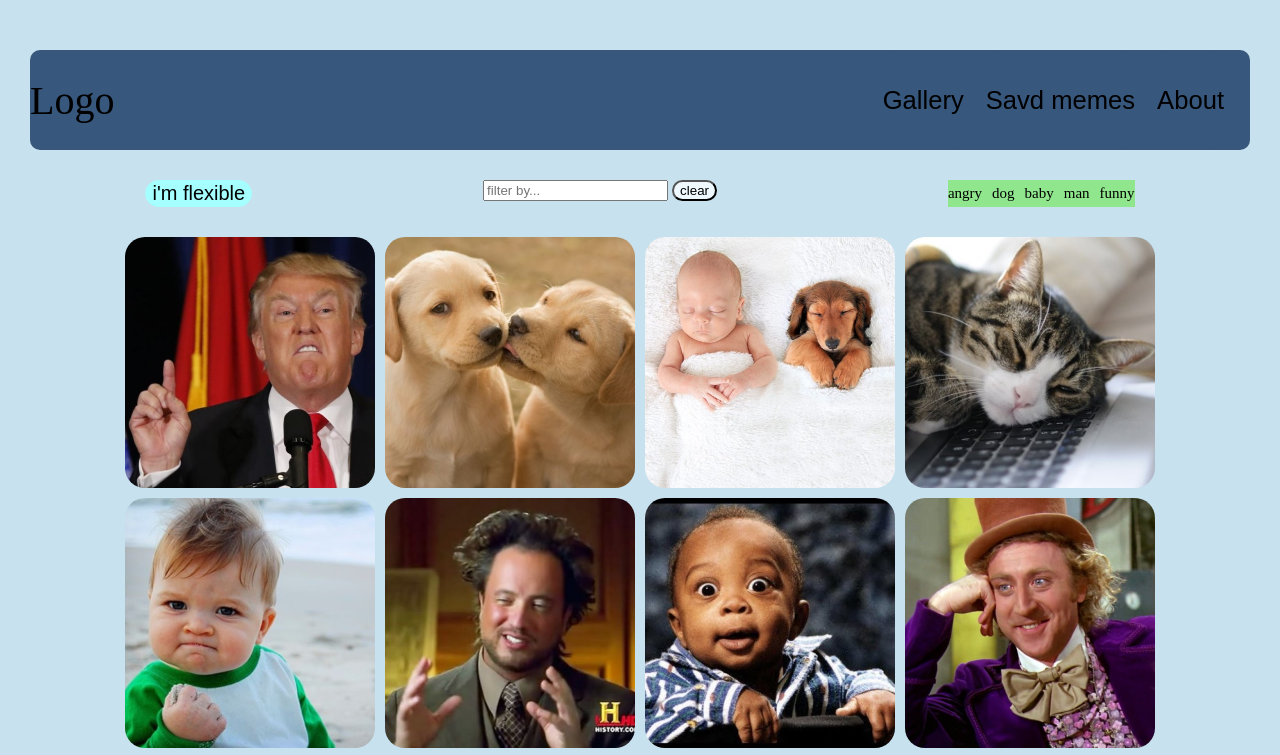
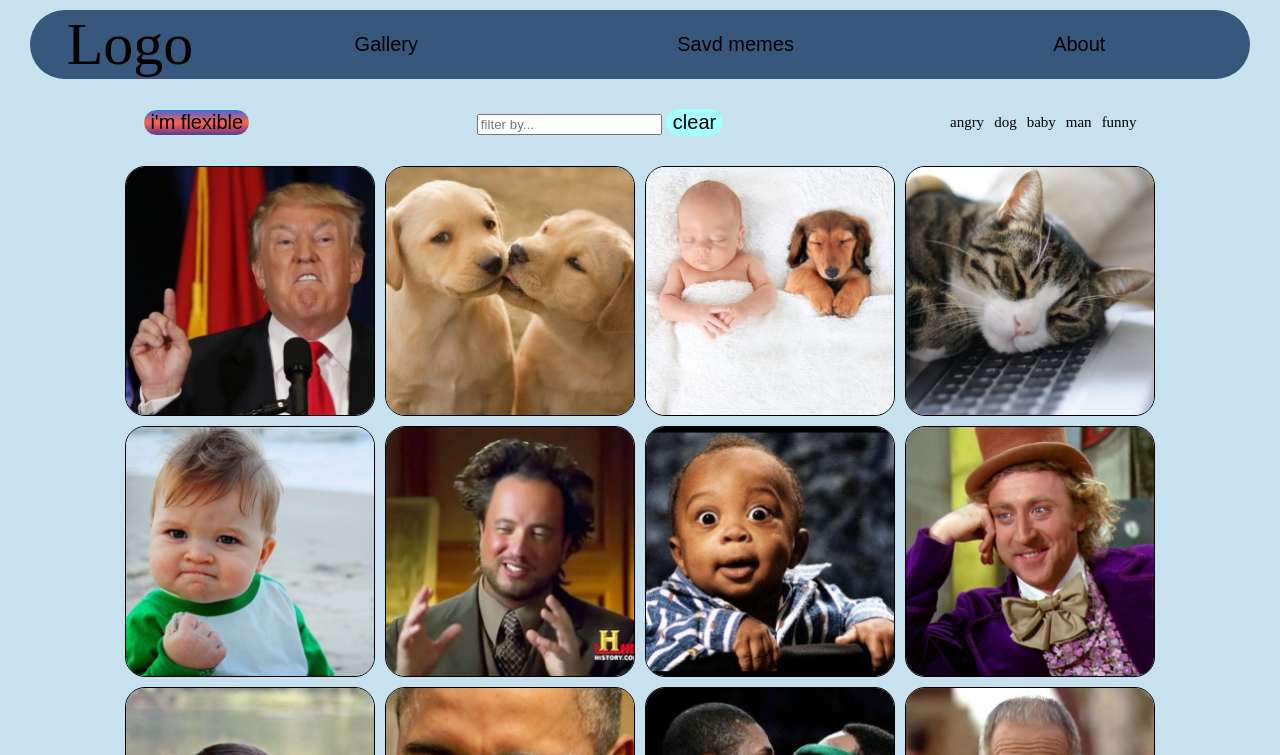
Before and after one commit to meni-kr/sprint2-2, a plain HTML site: page index.html in a window 1280 px wide. Shown: the top 755 px of the page. Drawn offline with Linux system fonts and the light colour scheme.

Commit message:
Add files via upload
Add some style

```diff
--- a/css/basics/base.css
+++ b/css/basics/base.css
@@ -1,17 +1,11 @@
+*{
+  box-sizing: border-box;
+}
 
 body {
   margin: 0;
   margin-inline: 30px;
-}
-
-h1,
-h2,
-h3,
-h4,
-h5,
-h6 {
-  margin: 0;
-  line-height: 0.95;
+  background-color: rgb(199, 225, 238);
 }
 
 a {
@@ -26,6 +20,7 @@ a {
 }
 img{
   cursor: pointer;
+  border: 1px solid black;
 }
 
 input{
--- a/css/basics/helpers.css
+++ b/css/basics/helpers.css
@@ -15,21 +15,12 @@
     align-items: center;
   }
 
+  .flex.justify-center {
+    justify-items: center;
+  }
+
 /* grid helpers */
 
   .grid{
     display: grid;
   }
-
-
-  .border-inline{
-    border-inline: 1px solid var(--primary-2-5);
-  }
-
-  /* list helpers */
-
-  .clean-list {
-    margin: 0;
-    padding: 0;
-    list-style-type: none;
-  }
--- a/css/basics/layout.css
+++ b/css/basics/layout.css
@@ -1,10 +1,10 @@
-.main-layout {
+/* .main-layout {
     display: grid;
     grid-template-columns:minmax(400px 1fr) minmax(200px 1fr);
 
     grid-template-rows: 100px 500px;
 
-    background-color: rgb(199, 225, 238);
+
     justify-content: center;
     margin-top: 50px;
-  }
+  } */
--- a/css/components/galleryContainer.css
+++ b/css/components/galleryContainer.css
@@ -1,33 +1,53 @@
 .gallery-container {
+    display: flex;
     grid-column: 1 / -1;
     flex-wrap: wrap;
     justify-content: center;
     gap: 10px;
-    margin: auto;
 }
 
 .main-gallery-header {
     margin-block: 30px;
     display: flex;
     justify-content: space-around;
+    align-items: center;
 }
 
 .filter-pop {
     gap: 10px;
     align-items: center;
-    background-color: #90e68d;
 }
 
-.btn-flexible-line {
+.filter-pop span:hover{
+    color: var(--primary2-base-1);
+    cursor: pointer;
+}
+
+.filter-pop span::selection{
+    background-color: rgba(240, 248, 255, 0);
+}
+
+.btn-flexible-line{
+    background-image: linear-gradient(to bottom,
+            royalblue ,
+            tomato ,
+            rebeccapurple );
+
+    font-size: 20px;
+    border-radius: 25px;
+    border: 1px double #a5ffff;
+}
+.btn-clear-filter {
     background-color: #a5ffff;
+
     font-size: 20px;
     border-radius: 25px;
     border: 1px double #a5ffff;
 }
 
-.btn-flexible-line:hover {
-    background-color: #90e68d;
-    border: 1px double #90e68d;
+.btn-flexible-line:hover , .btn-clear-filter:hover {
+    background-color: var(--primary2-base);
+    border: 1px double var(--primary2-base);
 }
 
 .gallery-container img {
--- a/css/components/header.css
+++ b/css/components/header.css
@@ -1,29 +1,33 @@
 .main-header {
-  grid-column: 1 / -1;
-  grid-row: 1;
+  display: grid;
   background-color: var(--primary-2);
-  border-radius: 10px;
+  grid-template-columns: 200px 1fr;
+  border-radius: 100px;
+  font-size: 20px;
+  margin-block: 10px;
+  align-items: center;
+
+
 }
 
-.logo{
-  flex-grow: 1;
-  font-size: 2.5em;
-  align-self: center;
+.logo {
+  grid-column: 1;
+  font-size: 3em;
+  justify-self: center;
 }
 
-.main-nav{
+.main-nav {
   margin-right: 20px;
-gap: 10px;
+  gap: 10px;
 }
 
-.nav-btn{
-  font-size: 1.6em;
-  background-color:var(--primary-2) ;
+.nav-btn {
+  font-size: 1em;
+  justify-items: center;
+  background-color: var(--primary-2);
   border: none;
 }
 
-.main-nav .btn:hover{
-  color: rgb(52, 206, 32);
-  cursor: pointer;
-
+.main-nav .btn:hover {
+  color: #34ce20;
 }
--- a/css/components/memeEditor.css
+++ b/css/components/memeEditor.css
@@ -1,6 +1,7 @@
 .meme-editor-container{
     display: none;
-    margin-top: 10px;
+    margin-top: 20px;
+    justify-content: center;
 }
 
 canvas {
--- a/css/components/savedMemes.css
+++ b/css/components/savedMemes.css
@@ -1,11 +1,11 @@
-.main-saved-memes-container{
+.saved-memes-container{
     display: none;
+    display: flex;
     grid-column: 1 / -1 ;
     flex-wrap: wrap;
     justify-content: center;
     gap: 10px;
     margin: auto;
-    background-color: aqua;
 }
 
 .saved-memes-container img{
--- a/css/setup/vars.css
+++ b/css/setup/vars.css
@@ -5,6 +5,7 @@
     --primary-2: #37577c;
     --primary-2-5: #cfcfcf;
     --primary-3: #efefef;
-    --primary2-base: #58c93a;
+    --primary2-base: #90e68d;
+    --primary2-base-1: #448d42;
 
    }
--- a/index.html
+++ b/index.html
@@ -10,7 +10,7 @@
 
 <body onload="onInit()" class="main-layout">
 
-    <header class="main-header flex">
+    <header class="main-header">
         <div class="logo">Logo</div>
         <nav class="main-nav flex space-around">
             <button class="btn nav-btn" onclick="onGalleryClick()">Gallery</button>
@@ -43,7 +43,7 @@
 
 
 
-        <main class="gallery-container flex">
+        <main class="gallery-container">
         </main>
     </main>
 
@@ -55,13 +55,14 @@
 
         <section class="editor-container flex">
 
-            <input type="text" oninput="onChangeText(this.value)" id="text" name="text"
-                placeholder="whats up doc" />
+            <input type="text" oninput="onChangeText(this.value)" id="text" name="text" placeholder="whats up doc" />
 
             <a href="#" class="btn btn-download" onclick="downloadImg(this)" download="my-meme.jpg">Download img</a>
+
             <div>
-             <input type="color" id="color" name="color" value="#000000" oninput="onChangeTextColor(this.value)"/>
-            <input type="color" id="border-color" name="border-color" value="#ffffff" oninput="onChangeBorderTextColor(this.value)"/>
+                <input type="color" id="color" name="color" value="#000000" oninput="onChangeTextColor(this.value)" />
+                <input type="color" id="border-color" name="border-color" value="#ffffff"
+                    oninput="onChangeBorderTextColor(this.value)" />
             </div>
 
 
@@ -81,16 +82,23 @@
                 <option>right</option>
                 <option>center</option>
             </select>
+
             <div>
                 <button class="btn btn-size-up" onclick="onIncreaseFontBtn()">☝️</button>
                 <button class="btn btn-size-down" onclick="onDecreaseFontBtn()">👇</button>
             </div>
+
+            <div>
                 <button class="btn btn-add-line" onclick="onAddLineBtn()">➕</button>
                 <button class="btn btn-switch-line" onclick="onSwitchLineBtn()">switch</button>
+            </div>
+
+
             <div>
                 <button class="btn btn-move-up" onclick="onMoveUpBtn()">⬆️</button>
                 <button class="btn btn-move-down" onclick="onMoveDownBtn()">⬇️</button>
             </div>
+
             <button class="btn btn-delete-line" onclick="onDeleteLineBtn()">Delete line</button>
             <button class="btn btn-save-meme" onclick="onSaveMemeBtn()">save meme</button>
             <button class="btn btn-facebook-share" onclick="onUploadImg()">facebook</button>
@@ -98,7 +106,7 @@
         </section>
     </main>
 
-    <main class="main-saved-memes-container">
+    <main class="main-saved-memes-container flex">
         <div class="saved-memes-container flex">
 
         </div>
--- a/js/savedMemeController.js
+++ b/js/savedMemeController.js
@@ -15,7 +15,6 @@ function onSavedMemesClick(){
 function renderSavedMemes() {
     const savedMemes = loadFromStorage('saved-memes')
     const elMainImgContainer = document.querySelector('.saved-memes-container')
-    console.log('savedMemes.:', savedMemes)
     let strHtmls = savedMemes.map(meme =>`
     <img id="${meme.selectedImgId}" src="/img/${meme.selectedImgId}.jpg" onclick="onImgEditSelect(this)">
     `)
```
Lines whose indentation alone changed are shown as unchanged.
